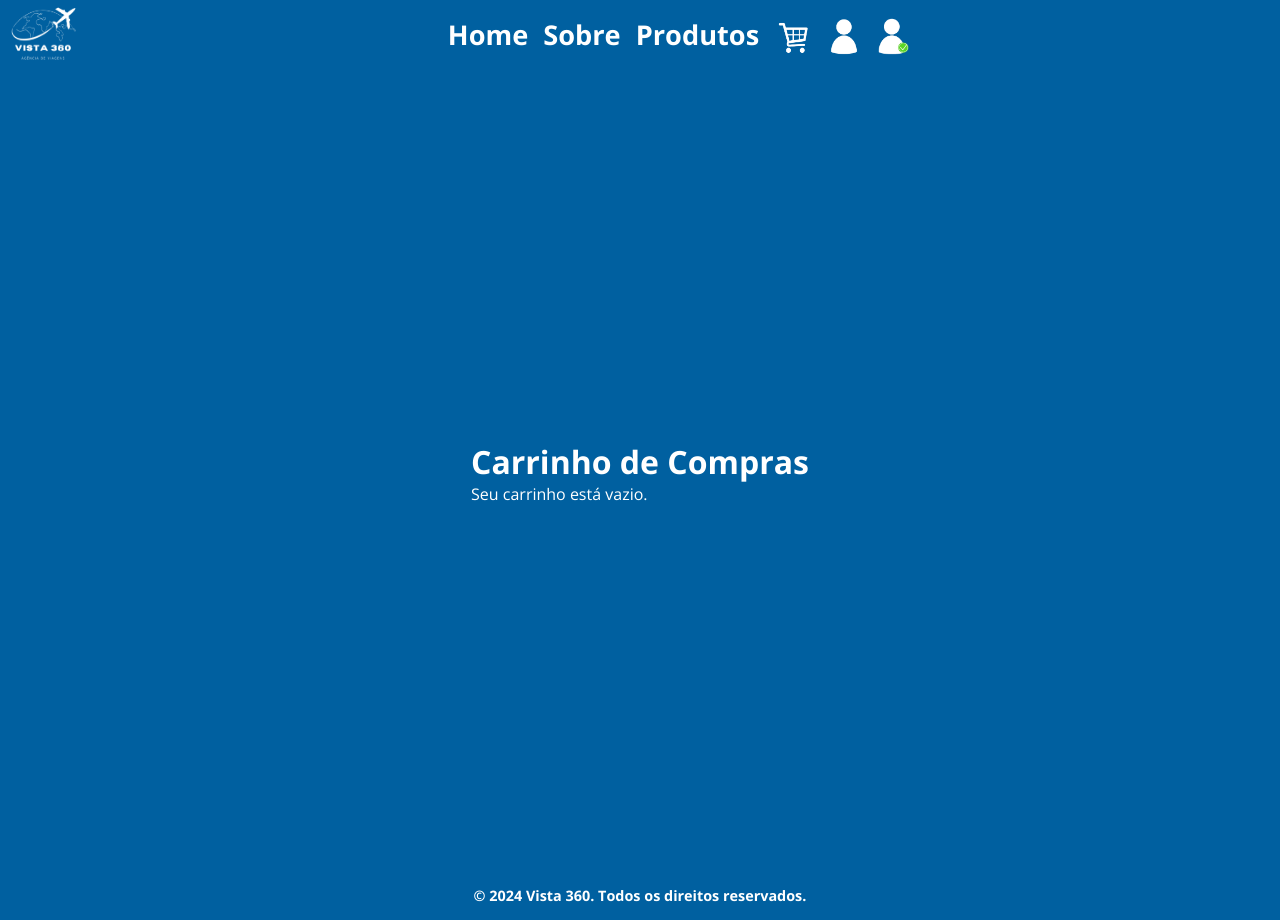
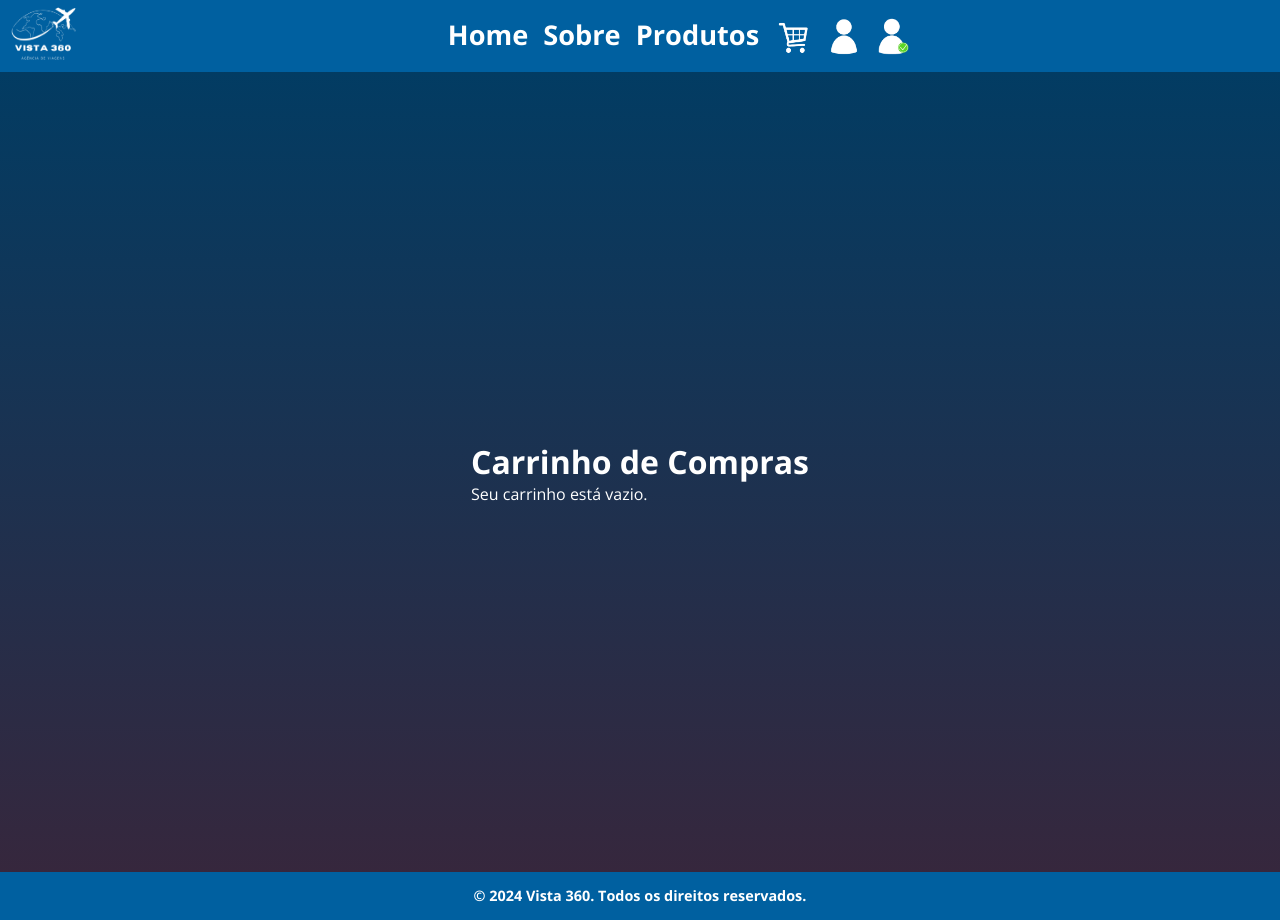
Before and after one commit to HeytorPC/TrabalhoReact, a React (Vite) app in the folder meu-projeto-react/: page /carrinho in a window 1280 px wide. Built offline with nearby package versions, Linux system fonts and the light colour scheme; a web font is replaced by a local one.

Commit message:
"Carrinho background"

```diff
--- a/meu-projeto-react/src/pages/carrinho/Carrinho.module.css
+++ b/meu-projeto-react/src/pages/carrinho/Carrinho.module.css
@@ -5,7 +5,7 @@
 }
 
 .fundo{
-  background-color: #0060a0;
+  background:linear-gradient(#023c63,#36273d);
   background-size: cover;
   min-height: 100vh;
   background-position: center;
```
